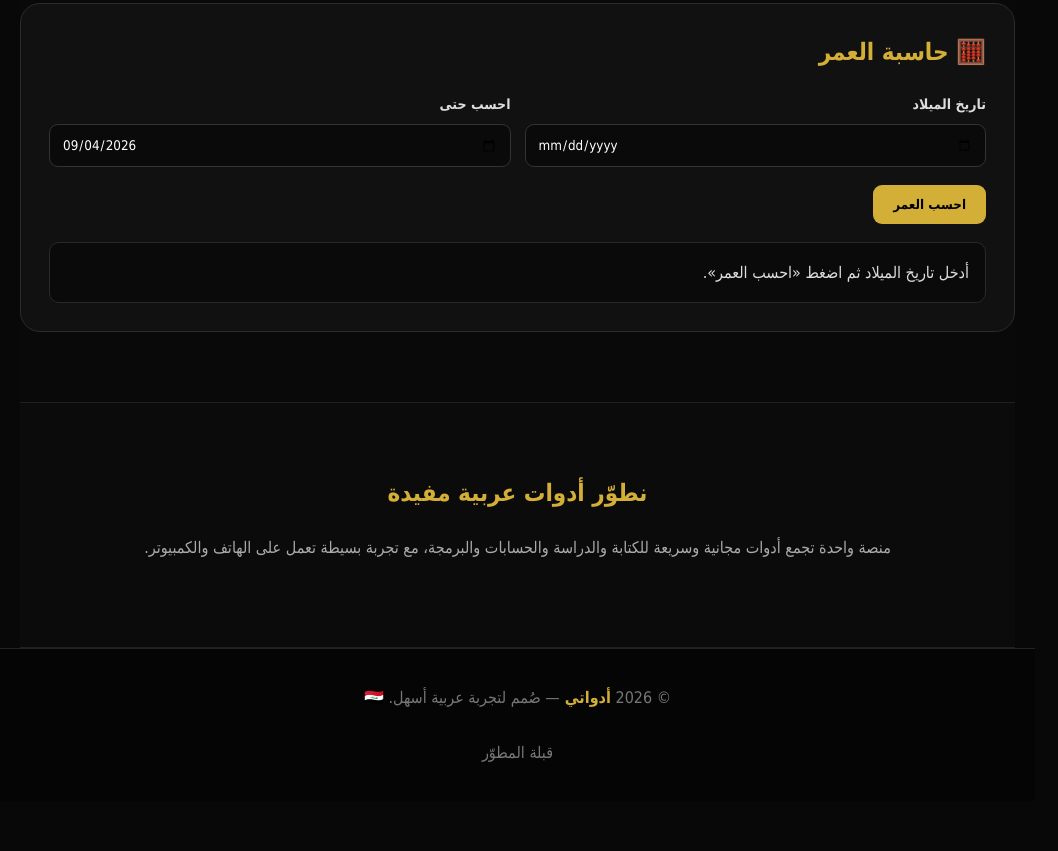
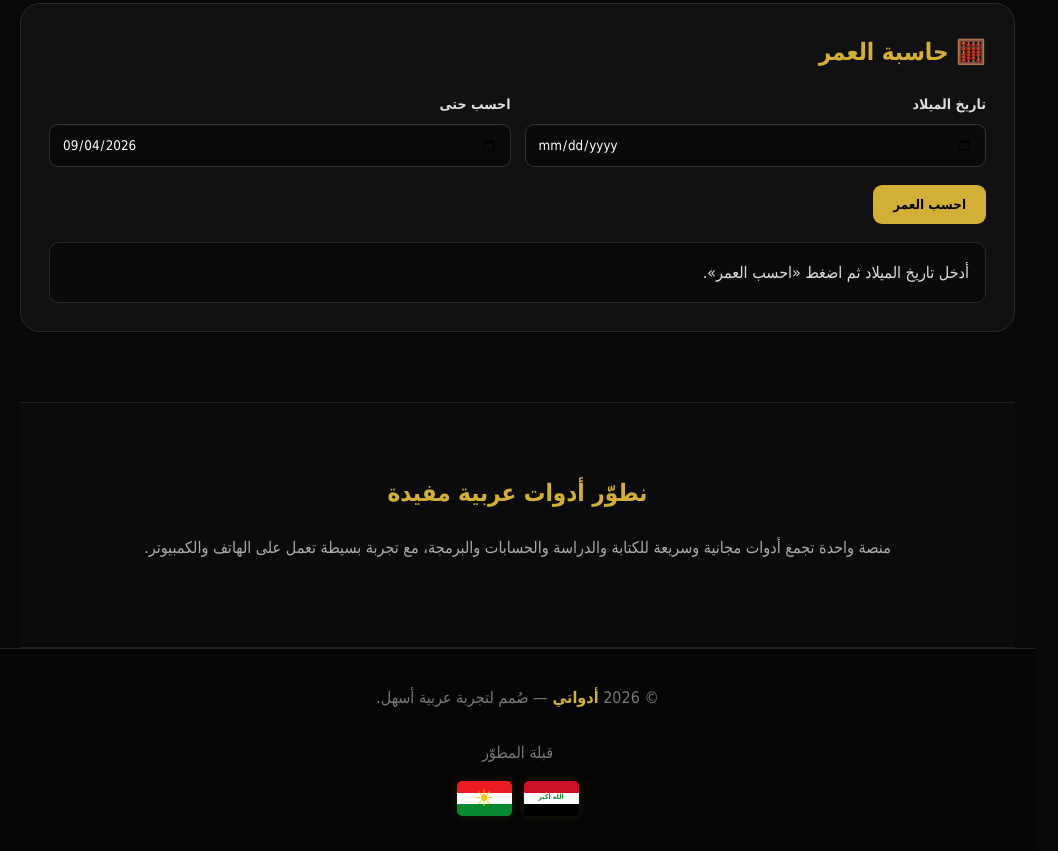
Before and after one commit to ashrafhadii/adwati, a plain HTML site: page index.html in a window 1280 px wide. Shown: the part 2589-3440 px from the top of the page, without its empty margins (0-1058 px from the left). Before the commit the page ends 3390 px from the top, so only its background shows below. Drawn offline with Linux system fonts and the light colour scheme.

Commit message:
Update index.html

```diff
--- a/index.html
+++ b/index.html
@@ -580,6 +580,74 @@ footer strong{
   color:var(--gold);
 }
 
+/* أعلام المطور */
+
+.developer-flags{
+  display:flex;
+  justify-content:center;
+  align-items:center;
+  gap:12px;
+  margin-top:15px;
+}
+
+.developer-flag{
+  width:55px;
+  height:35px;
+  border-radius:5px;
+  position:relative;
+  overflow:hidden;
+  box-shadow:0 0 10px rgba(212,175,55,.15);
+}
+
+/* علم العراق */
+
+.flag-iraq{
+  background:
+    linear-gradient(
+      to bottom,
+      #ce1126 0 33.33%,
+      #fff 33.33% 66.66%,
+      #000 66.66% 100%
+    );
+}
+
+.flag-iraq::after{
+  content:"الله أكبر";
+  position:absolute;
+  inset:0;
+  display:flex;
+  align-items:center;
+  justify-content:center;
+  color:#178a3b;
+  font-size:7px;
+  font-weight:bold;
+  direction:rtl;
+}
+
+/* علم كردستان */
+
+.flag-kurdistan{
+  background:
+    linear-gradient(
+      to bottom,
+      #ed1c24 0 33.33%,
+      #fff 33.33% 66.66%,
+      #078930 66.66% 100%
+    );
+}
+
+.flag-kurdistan::after{
+  content:"☀";
+  position:absolute;
+  inset:0;
+  display:flex;
+  align-items:center;
+  justify-content:center;
+  color:#f6c900;
+  font-size:23px;
+  line-height:1;
+}
+
 /* =========================
    Login Modal
 ========================= */
@@ -736,8 +804,12 @@ footer strong{
     padding:35px 18px;
   }
 
-}
-
+  .developer-flag{
+    width:50px;
+    height:32px;
+  }
+
+}
 
 /* =========================
    أدوات الأفلام القديمة
@@ -1200,11 +1272,23 @@ footer strong{
 
   — صُمم لتجربة عربية أسهل.
 
-  🇮🇶
-
   <br><br>
 
   قبلة المطوّر
+
+  <div class="developer-flags">
+
+    <div
+      class="developer-flag flag-iraq"
+      title="العراق"
+    ></div>
+
+    <div
+      class="developer-flag flag-kurdistan"
+      title="كردستان"
+    ></div>
+
+  </div>
 
 </footer>
 
```
